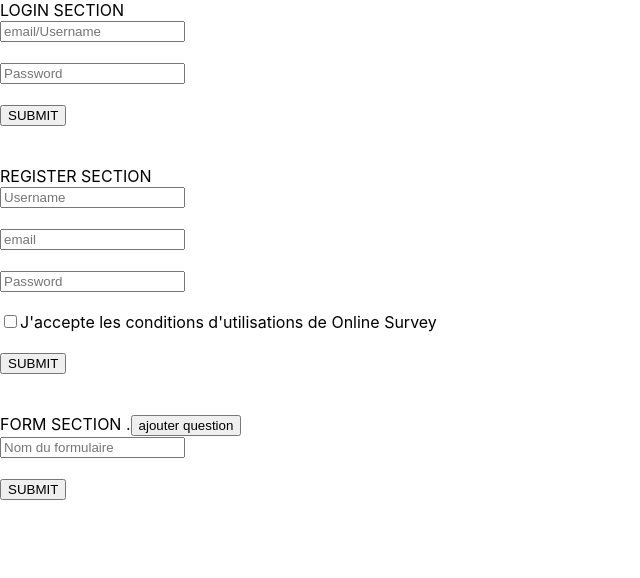
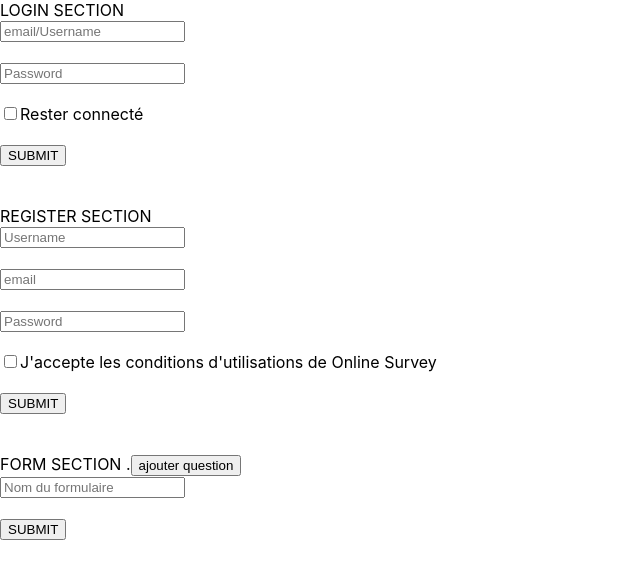
Before and after one commit to QuentinGruber/ONLINE-SURVEY, a React (Create React App) app: page / in a window 1280 px wide. Shown: the top 578 px of the page, without its empty margins (0-640 px from the left). Built offline with nearby package versions, Linux system fonts and the light colour scheme.

Commit message:
improvements + fixed bug

```diff
--- a/src/testv0.1.js
+++ b/src/testv0.1.js
@@ -24,8 +24,6 @@ function add_question(){
     delete_button.setAttribute("type","button")
     delete_button.setAttribute("id", "delete_button"+nb_question);
     delete_button.addEventListener("click", delete_question, false);
-
-
     delete_button.innerHTML = "-"
 
     /* affichages */
@@ -37,19 +35,11 @@ function add_question(){
 }
 
 function delete_question(){
-    button_nb = this.id.charAt(this.id.length - 1)
-    console.log(button_nb)
+    button_nb = this.id.replace( /^\D+/g, ''); /* keep only the number */
 
     var element = document.getElementById("div_question"+button_nb);
     element.parentNode.removeChild(element);
-
-
-
 }
-
-
-
-
 
 function Test() {
     return (
@@ -62,6 +52,11 @@ function Test() {
 
             <br></br>
             <input placeholder="Password"></input>
+            <br></br>
+
+            <br></br>
+            <input type="checkbox" id="check_login" name="checkbox rester connecté"></input>
+            <label htmlFor="check_login">Rester connecté</label>
             <br></br>
 
             <br></br>
@@ -85,8 +80,8 @@ function Test() {
             <br></br>
 
             <br></br>
-            <input type="checkbox" id="check" name="checkbox inscription"></input>
-            <label htmlFor="check">J'accepte les conditions d'utilisations de Online Survey</label>
+            <input type="checkbox" id="check_register" name="checkbox inscription"></input>
+            <label htmlFor="check_register">J'accepte les conditions d'utilisations de Online Survey</label>
             <br></br>
 
             <br></br>
```
